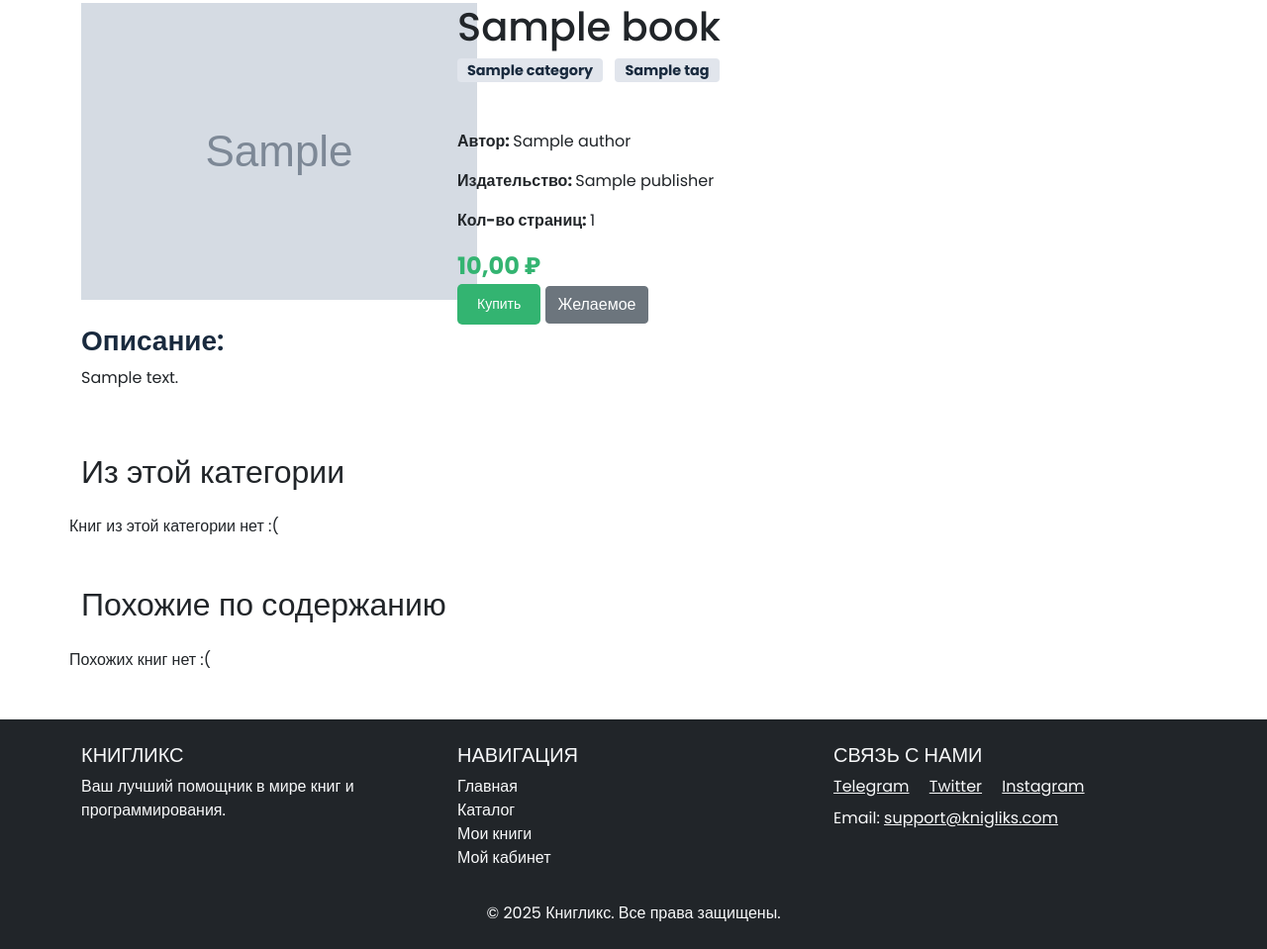
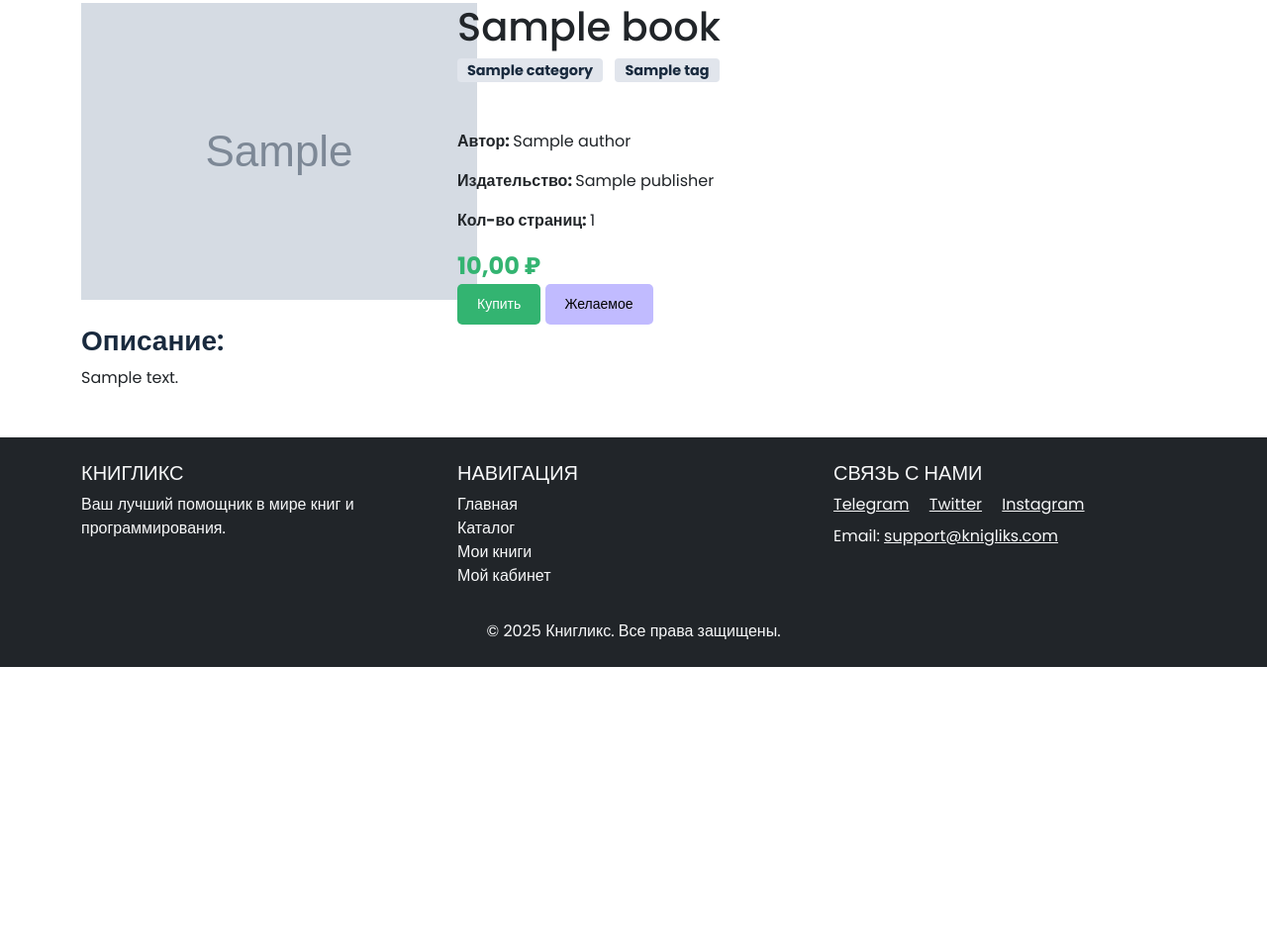
Before and after one commit to abortacc/book_shop, a Django app: page /catalog/details/1/ in a window 1280 px wide. Shown: the part 107-1066 px from the top of the page at 99% size. After the commit the page ends 781 px from the top, so only its background shows below. Run offline with Django 5.2, Linux system fonts and the light colour scheme; tables that the repository leaves empty hold one stand-in row (values such as "Sample post"); grey boxes marked "Sample" are stand-in pictures; some libraries are stand-ins or nearby versions.

Commit message:
Complete the logic and behavior of elements on details.html

```diff
--- a/book_shop/static/css/style.css
+++ b/book_shop/static/css/style.css
@@ -121,6 +121,18 @@ h3 {
     border-radius: 5px;
 }
 
+.btn-custom-desired {
+    background-color: #C1BBFF;
+    color: black;
+    border: none;
+    padding: 10px 20px;
+    border-radius: 5px;
+}
+
+.btn-custom-desired:hover {
+    color: white;
+}
+
 .badge {
     font-size: 0.9em;
     padding: 5px 10px;
--- a/book_shop/templates/catalog/details.html
+++ b/book_shop/templates/catalog/details.html
@@ -18,33 +18,45 @@
                 </div>
 
                 <p><strong>Автор: </strong>{{ book.author.name }}</p>
+                {% if book.publisher.name %}
                     <p><strong>Издательство: </strong>{{ book.publisher.name }}</p>
+                {% endif %}
+
+                {% if book.page_count %}
                     <p><strong>Кол-во страниц: </strong>{{ book.page_count }}</p>
+                {% endif %}
                 <div class="price">{{ book.price }} ₽</div>
-                <button class="btn btn-custom btn-sm">Купить</button>
-                <button class="btn btn-secondary">Желаемое</button>
+
+                <button class="btn btn-custom btn-sm"
+                {% if not book.is_avaible %} disabled {% endif %}
+                >Купить</button>
+                <button class="btn btn-custom-desired btn-sm">Желаемое</button>
             </div>
         </div>
         <div class="description">
             <h3>Описание:</h3>
+            {% if book.description %}
                 <p>{{ book.description }}</p>
+            {% else %}
+                <p>Книга "{{ book.title }}", написанная {{ book.author.name }}.</p>
+            {% endif %}
         </div>
+        {% if related_books %}
         <div class="row">
             <h2 class="mt-5 pb-3">Из этой категории</h2>
             {% for book in related_books %}
                 {% include "includes/small_book_card.html" %}
-            {% empty %}
-                Книг из этой категории нет :(
             {% endfor %}
         </div>
+        {% endif %}
+        {% if related_tag_books %}
         <div class="row">
             <h2 class="mt-5 pb-3">Похожие по содержанию</h2>
                 {% for book in related_tag_books %}
                     {% include "includes/small_book_card.html" %}
-            {% empty %}
-                Похожих книг нет :(
                 {% endfor %}
         </div>
+        {% endif %}
     </div>
 
     <script src="https://code.jquery.com/jquery-3.5.1.slim.min.js"></script>
```
Lines whose indentation alone changed are shown as unchanged.
